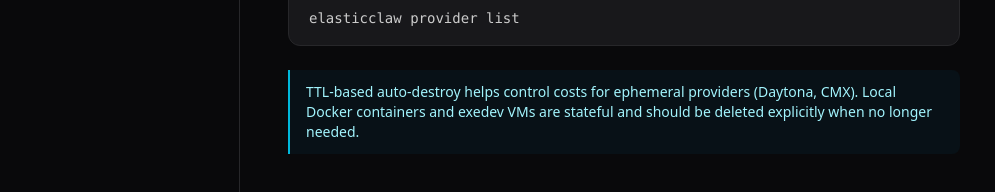
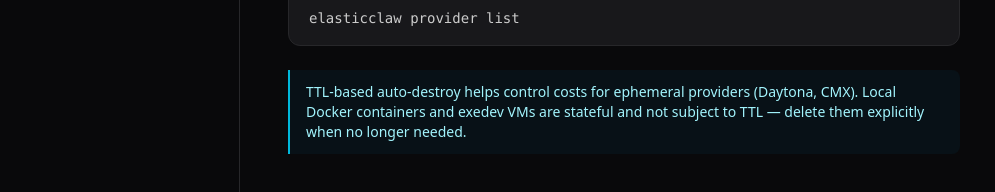
Before and after one commit to elasticclaw/elasticclaw.ai, a Next.js app: page /docs/providers in a window 1280 px wide. Shown: the part 1198-1390 px from the top of the page, without its empty margins (0-995 px from the left). Built offline with nearby package versions, Linux system fonts and the light colour scheme.

Commit message:
Address Docker provider docs review

```diff
--- a/src/app/docs/providers/docker/page.tsx
+++ b/src/app/docs/providers/docker/page.tsx
@@ -19,7 +19,7 @@
         <div className="space-y-2 text-sm text-zinc-400 mt-4">
           <p><strong>Type:</strong> Stateful local container</p>
           <p><strong>Auth:</strong> Local Docker daemon access</p>
-          <p><strong>Capabilities:</strong> <code className="text-cyan-300">exec</code></p>
+          <p><strong>Capabilities:</strong> <code className="text-cyan-300">exec</code>, <code className="text-cyan-300">stateful</code></p>
           <p><strong>Best for:</strong> Development, CI-like test hubs, and private hosts with Docker already installed</p>
         </div>
       </Section>
--- a/src/app/docs/providers/page.tsx
+++ b/src/app/docs/providers/page.tsx
@@ -52,7 +52,7 @@
       <Note>
         TTL-based auto-destroy helps control costs for ephemeral providers
         (Daytona, CMX). Local Docker containers and exedev VMs are stateful and
-        should be deleted explicitly when no longer needed.
+        not subject to TTL — delete them explicitly when no longer needed.
       </Note>
     </DocsPage>
   );
```
